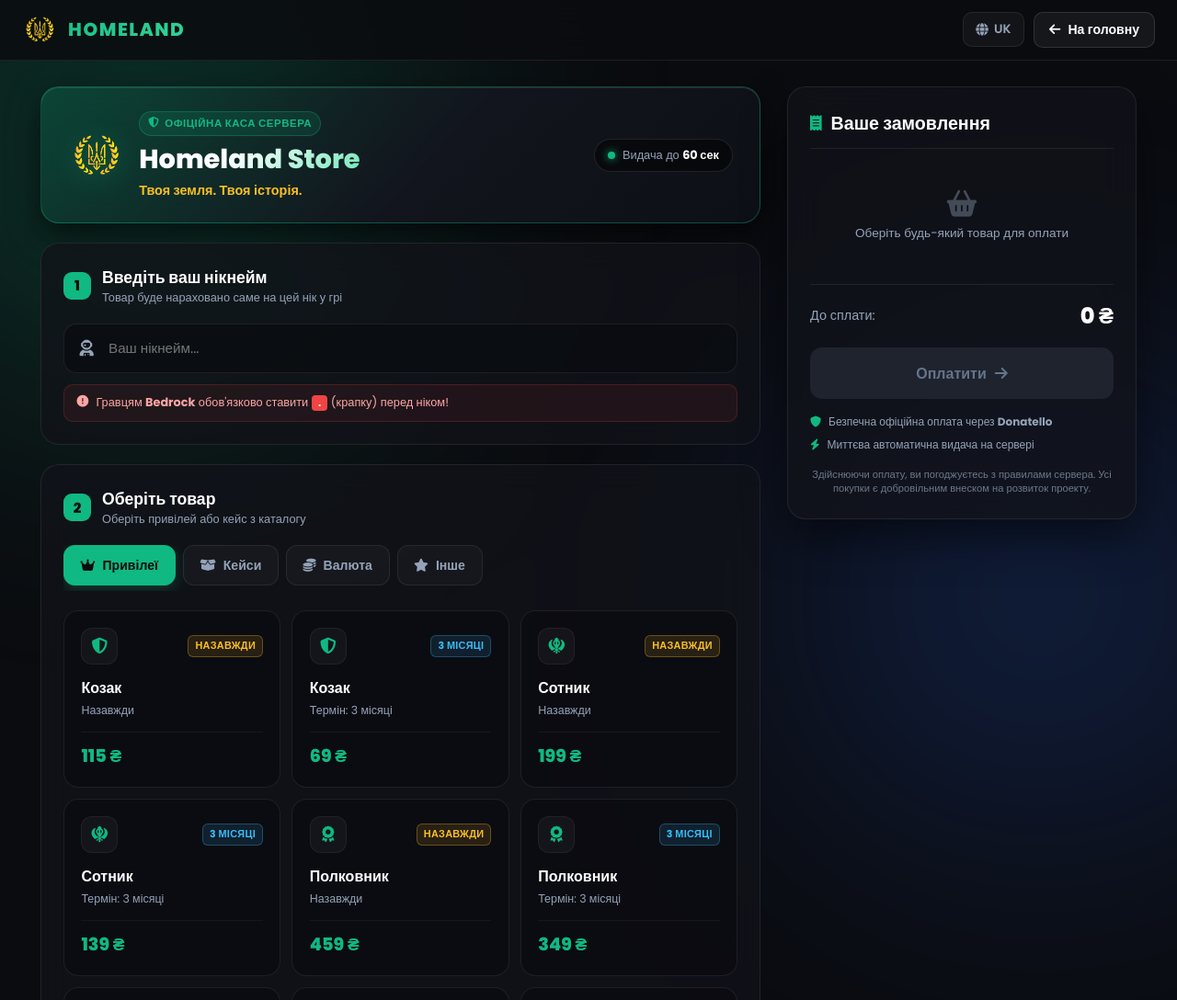
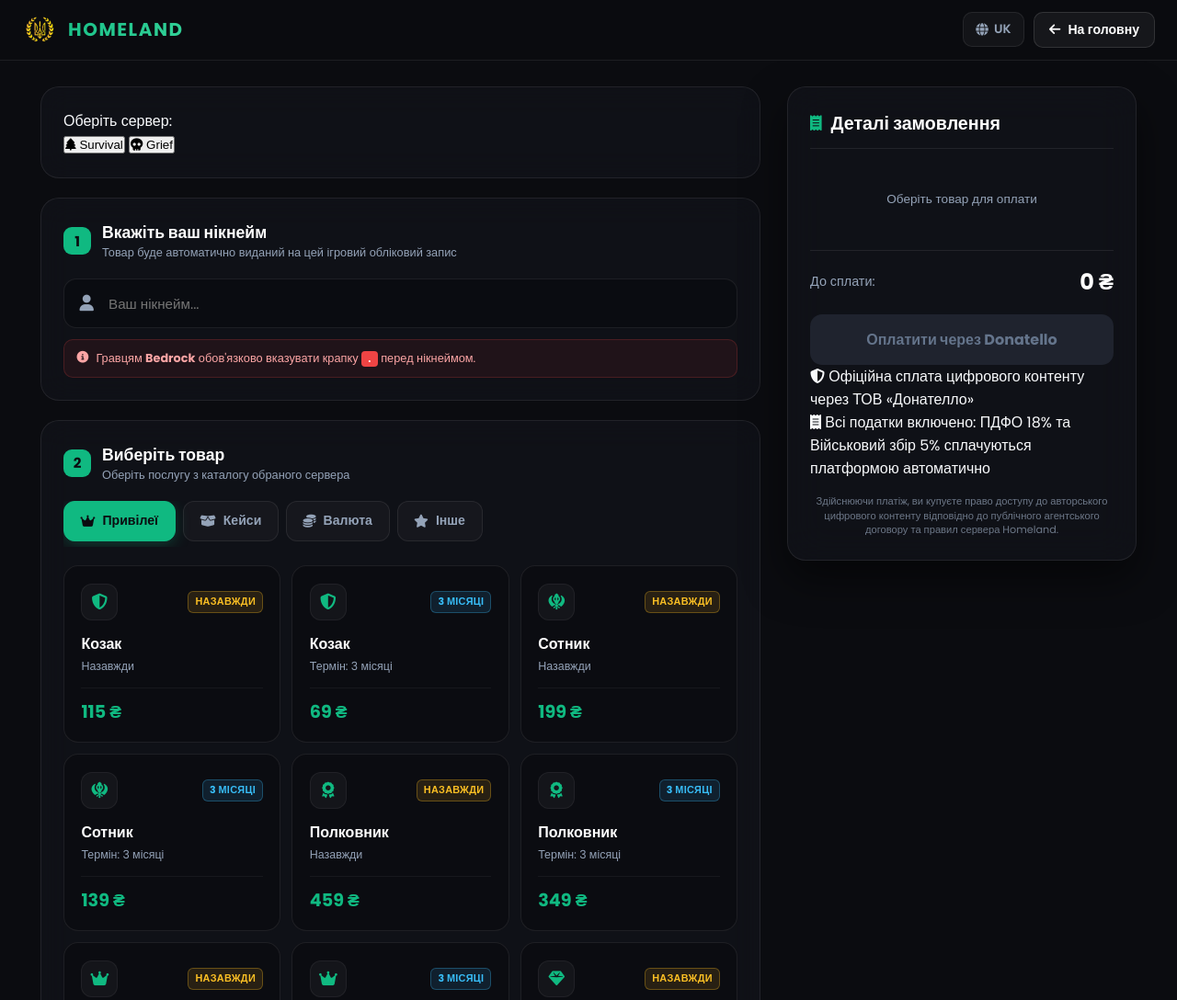
Before and after one commit to Vayler1/homelandautodonate, a plain HTML site: page index.html in a window 1280 px wide. Shown: the top 1088 px of the page at 92% size. Drawn offline with Linux system fonts and the light colour scheme; no server answers.

Commit message:
Update index.html

```diff
--- a/index.html
+++ b/index.html
@@ -2,64 +2,36 @@
 <html lang="uk">
 <head>
   <meta charset="UTF-8" />
-  <meta name="viewport" content="width=device-width, initial-scale=1" />
-  <title>Homeland | Офіційний Донат-магазин</title>
+  <meta name="viewport" content="width=device-width, initial-scale=1, viewport-fit=cover" />
+  <title>Homeland | Офіційний магазин</title>
 
-  <!-- Google Fonts -->
   <link rel="preconnect" href="https://fonts.googleapis.com">
   <link rel="preconnect" href="https://fonts.gstatic.com" crossorigin>
-  <link href="https://fonts.googleapis.com/css2?family=Poppins:wght@400;500;600;700;800&display=swap" rel="stylesheet">
-  <!-- Font Awesome -->
+  <link href="https://fonts.googleapis.com/css2?family=Poppins:wght@400;500;600;700&display=swap" rel="stylesheet">
   <link rel="stylesheet" href="https://cdnjs.cloudflare.com/ajax/libs/font-awesome/6.5.1/css/all.min.css" />
-  <!-- Custom CSS -->
   <link rel="stylesheet" href="styles.css" />
   <link rel="icon" type="image/png" href="logo.png">
-  <meta name="viewport" content="width=device-width, initial-scale=1, viewport-fit=cover" />
 </head>
 <body>
 
-  <!-- Анімовані сяючі плями -->
-  <div class="bg-glow blob-1"></div>
-  <div class="bg-glow blob-2"></div>
-
-  <!-- МОДАЛКА ВИБОРУ МОВИ -->
+  <!-- Модальне вікно мов -->
   <div id="language-modal" class="modal-overlay">
     <div class="modal-content">
       <div class="modal-header">
         <i class="fa-solid fa-earth-europe modal-globe"></i>
-        <h2>Оберіть мову</h2>
-        <p class="en-subtext">Select your language</p>
+        <h2>Оберіть мову / Select Language</h2>
       </div>
       <div class="modal-buttons">
-        <button class="lang-modal-btn" onclick="setLanguage('uk')">
-          <img src="https://flagcdn.com/w40/ua.png" class="flag-img" alt="UA">
-          <span>Українська</span>
-        </button>
-        <button class="lang-modal-btn" onclick="setLanguage('en')">
-          <img src="https://flagcdn.com/w40/gb.png" class="flag-img" alt="EN">
-          <span>English</span>
-        </button>
-        <button class="lang-modal-btn" onclick="setLanguage('de')">
-          <img src="https://flagcdn.com/w40/de.png" class="flag-img" alt="DE">
-          <span>Deutsch</span>
-        </button>
-        <button class="lang-modal-btn" onclick="setLanguage('pl')">
-          <img src="https://flagcdn.com/w40/pl.png" class="flag-img" alt="PL">
-          <span>Polski</span>
-        </button>
-        <button class="lang-modal-btn" onclick="setLanguage('fr')">
-          <img src="https://flagcdn.com/w40/fr.png" class="flag-img" alt="FR">
-          <span>Français</span>
-        </button>
-        <button class="lang-modal-btn" onclick="setLanguage('es')">
-          <img src="https://flagcdn.com/w40/es.png" class="flag-img" alt="ES">
-          <span>Español</span>
-        </button>
+        <button class="lang-modal-btn" onclick="setLanguage('uk')"><img src="https://flagcdn.com/w40/ua.png" class="flag-img" alt="UA"> Українська</button>
+        <button class="lang-modal-btn" onclick="setLanguage('en')"><img src="https://flagcdn.com/w40/gb.png" class="flag-img" alt="EN"> English</button>
+        <button class="lang-modal-btn" onclick="setLanguage('de')"><img src="https://flagcdn.com/w40/de.png" class="flag-img" alt="DE"> Deutsch</button>
+        <button class="lang-modal-btn" onclick="setLanguage('pl')"><img src="https://flagcdn.com/w40/pl.png" class="flag-img" alt="PL"> Polski</button>
+        <button class="lang-modal-btn" onclick="setLanguage('fr')"><img src="https://flagcdn.com/w40/fr.png" class="flag-img" alt="FR"> Français</button>
+        <button class="lang-modal-btn" onclick="setLanguage('es')"><img src="https://flagcdn.com/w40/es.png" class="flag-img" alt="ES"> Español</button>
       </div>
     </div>
   </div>
 
-  <!-- ШАПКА -->
   <header class="top-nav">
     <div class="top-nav-inner">
       <a href="https://homeland.pp.ua/" class="nav-logo">
@@ -80,84 +52,75 @@
     </div>
   </header>
 
-  <!-- ГОЛОВНИЙ ДВОКОЛОНКОВИЙ КОНТЕЙНЕР -->
   <main class="store-layout">
 
-    <!-- ЛІВА КОЛОНКА (КАТАЛОГ І ВВІД ДАНИХ) -->
     <div class="store-main">
 
-      <!-- Привітальний банер з лого -->
-      <div class="brand-hero">
-        <div class="hero-left">
-          <img src="logo.png" alt="Homeland Logo" class="hero-logo" onerror="this.style.display='none'">
-          <div>
-            <div class="brand-badge"><i class="fa-solid fa-shield-halved"></i> <span id="heroBadgeText">Офіційна каса сервера</span></div>
-            <h1 class="gradient-text">Homeland Store</h1>
-            <p class="motto-text" id="mottoText">Твоя земля. Твоя історія.</p>
-          </div>
-        </div>
-        <div class="hero-right">
-          <div class="stat-pill">
-            <span class="live-dot"></span>
-            <span id="heroStatText">Автоматична видача до <strong>60 сек</strong></span>
-          </div>
+      <!-- Вибір сервера -->
+      <div class="panel-card server-selector-card">
+        <span class="section-label" id="serverSelectTitle">Оберіть сервер:</span>
+        <div class="server-switch-group">
+          <button type="button" class="server-tab-btn active" id="btn-server-survival" onclick="switchServer('survival')">
+            <i class="fa-solid fa-tree"></i>
+            <span>Survival</span>
+          </button>
+          <button type="button" class="server-tab-btn" id="btn-server-grief" onclick="switchServer('grief')">
+            <i class="fa-solid fa-skull"></i>
+            <span>Grief</span>
+          </button>
         </div>
       </div>
 
-      <!-- КРОК 1: Нікнейм -->
+      <!-- Крок 1 -->
       <div class="panel-card">
         <div class="panel-header">
           <div class="step-num">1</div>
           <div>
-            <h3 class="panel-title" id="step1Text">Введіть ваш нікнейм</h3>
-            <p class="panel-desc" id="step1DescText">Товар буде нараховано саме на цей нік у грі</p>
+            <h3 class="panel-title" id="step1Text">Вкажіть ваш нікнейм</h3>
+            <p class="panel-desc" id="step1DescText">Товар буде автоматично виданий на цей ігровий обліковий запис</p>
           </div>
         </div>
 
         <div class="input-row">
           <div class="input-wrapper">
-            <i class="fas fa-user-astronaut"></i>
+            <i class="fas fa-user"></i>
             <input type="text" id="nickname" placeholder="Ваш нікнейм..." autocomplete="off" />
           </div>
         </div>
 
         <div class="bedrock-hint" id="warningText">
-          <i class="fa-solid fa-circle-exclamation"></i>
-          <span>Гравцям <strong>Bedrock</strong> обов'язково ставити <code>.</code> (крапку) перед ніком!</span>
+          <i class="fa-solid fa-circle-info"></i>
+          <span>Гравцям <strong>Bedrock</strong> обов'язково вказувати крапку <code>.</code> перед нікнеймом.</span>
         </div>
       </div>
 
-      <!-- КРОК 2: Вибір товару -->
+      <!-- Крок 2 -->
       <div class="panel-card">
         <div class="panel-header">
           <div class="step-num">2</div>
           <div>
-            <h3 class="panel-title" id="step2Text">Оберіть товар</h3>
-            <p class="panel-desc" id="step2DescText">Оберіть привілей або кейс з каталогу</p>
+            <h3 class="panel-title" id="step2Text">Виберіть товар</h3>
+            <p class="panel-desc" id="step2DescText">Оберіть послугу з каталогу обраного сервера</p>
           </div>
         </div>
 
-        <!-- Категорії -->
         <div class="category-tabs" id="categoryTabs"></div>
-
-        <!-- Сітка карток товарів -->
         <div class="products-grid" id="productsGrid"></div>
       </div>
 
     </div>
 
-    <!-- ПРАВА КОЛОНКА (STICKY ЧЕКАУТ) -->
+    <!-- Чек / Сайдбар -->
     <aside class="store-sidebar">
       <div class="checkout-card">
         <div class="checkout-header">
           <i class="fa-solid fa-receipt"></i>
-          <h3 id="orderSummaryTitle">Ваше замовлення</h3>
+          <h3 id="orderSummaryTitle">Деталі замовлення</h3>
         </div>
 
         <div class="order-content" id="orderContent">
           <div class="order-empty">
-            <i class="fa-solid fa-basket-shopping"></i>
-            <span id="emptyHint">Оберіть будь-який товар зліва для оплати</span>
+            <span id="emptyHint">Оберіть товар для оплати</span>
           </div>
         </div>
 
@@ -165,29 +128,26 @@
 
         <div class="price-summary">
           <span class="price-label" id="totalPriceLabel">До сплати:</span>
-          <div class="price-val-container">
-            <span class="price-val" id="totalPriceVal">0 ₴</span>
-          </div>
+          <span class="price-val" id="totalPriceVal">0 ₴</span>
         </div>
 
         <button id="submitBtn" onclick="generateLink()" disabled>
-          <span id="payText">Оплатити</span>
-          <i class="fa-solid fa-arrow-right"></i>
+          <span id="payText">Оплатити через Donatello</span>
         </button>
 
-        <div class="guarantees">
-          <div class="guarantee-item">
-            <i class="fa-solid fa-shield"></i>
-            <span id="guarantee1Text">Безпечна офіційна оплата через <strong>Donatello</strong></span>
+        <div class="legal-box">
+          <div class="legal-item">
+            <i class="fa-solid fa-shield-halved"></i>
+            <span>Офіційна сплата цифрового контенту через ТОВ «Донателло»</span>
           </div>
-          <div class="guarantee-item">
-            <i class="fa-solid fa-bolt"></i>
-            <span id="guarantee2Text">Миттєва автоматична видача на сервері</span>
+          <div class="legal-item">
+            <i class="fa-solid fa-receipt"></i>
+            <span>Всі податки включено: ПДФО 18% та Військовий збір 5% сплачуються платформою автоматично</span>
           </div>
         </div>
 
         <p class="disclaimer-text" id="disclaimerText">
-          Здійснюючи оплату, ви погоджуєтесь з правилами сервера. Усі покупки є добровільним внеском на розвиток проекту.
+          Здійснюючи платіж, ви купуєте право доступу до авторського цифрового контенту відповідно до публічного агентського договору та правил сервера Homeland.
         </p>
       </div>
     </aside>
```
